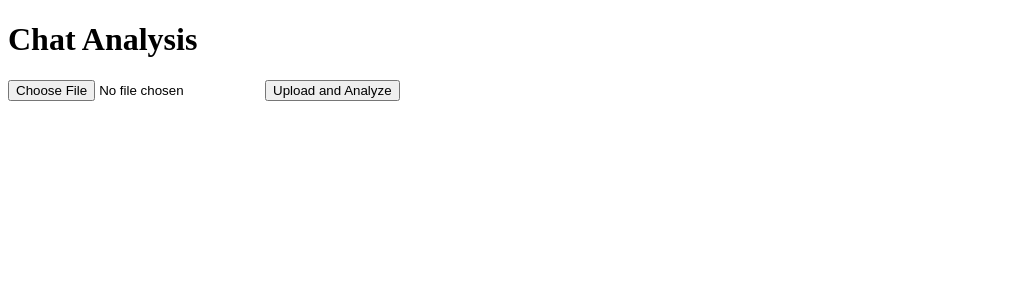
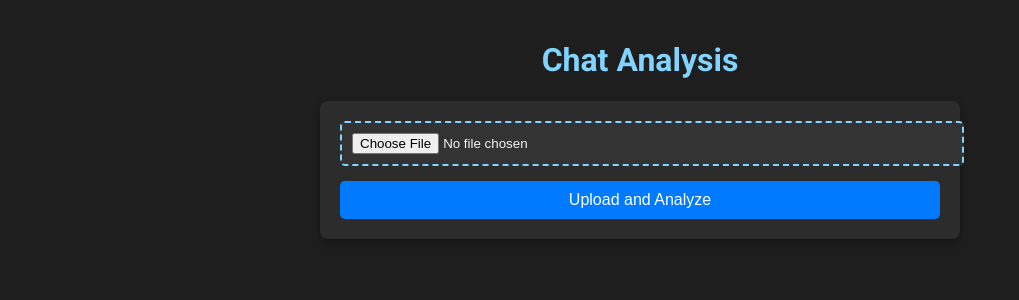
Before and after one commit to Rafa-Russo/Stats-Whats, a FastAPI app: page / in a window 1280 px wide. Shown: the top 300 px of the page, without its empty margins (0-1019 px from the left). Run offline with FastAPI, Linux system fonts and the light colour scheme; parts of the project's set-up code (start-up, migrations or seed data) failed here and were passed over; some libraries are stand-ins or nearby versions.

Commit message:
Dark themed.

```diff
--- a/templates/index.html
+++ b/templates/index.html
@@ -4,8 +4,92 @@
     <meta charset="UTF-8">
     <meta name="viewport" content="width=device-width, initial-scale=1.0">
     <title>Chat Analysis</title>
+    <link href="https://fonts.googleapis.com/css2?family=Roboto:wght@400;500;700&display=swap" rel="stylesheet">
     <script src="https://cdn.plot.ly/plotly-latest.min.js"></script>
     <script src="https://code.jquery.com/jquery-3.6.0.min.js"></script>
+    <style>
+        body {
+            font-family: 'Roboto', sans-serif;
+            background-color: #1e1e1e; /* Dark background */
+            color: #f4f4f9; /* Light text color */
+            margin: 0;
+            padding: 20px;
+            display: flex;
+            flex-direction: column;
+            align-items: center;
+        }
+
+        h1 {
+            color: #80d4ff; /* Soft blue for titles */
+        }
+
+        #upload-form {
+            background-color: #2c2c2c; /* Darker form background */
+            padding: 20px;
+            border-radius: 8px;
+            box-shadow: 0 4px 8px rgba(0, 0, 0, 0.3); /* Softer shadow */
+            width: 100%;
+            max-width: 600px;
+            margin-bottom: 20px;
+        }
+
+        input[type="file"] {
+            width: 100%;
+            padding: 10px;
+            border: 2px dashed #80d4ff; /* Light blue border for inputs */
+            border-radius: 5px;
+            margin-bottom: 15px;
+            background-color: #333; /* Dark input background */
+            color: #f4f4f9;
+            transition: border 0.3s ease, background-color 0.3s ease;
+        }
+
+        input[type="file"]:hover {
+            border-color: #4ca8d9;
+            background-color: #444;
+        }
+
+        button {
+            width: 100%;
+            padding: 10px 20px;
+            background-color: #007BFF; /* Bright blue for buttons */
+            color: white;
+            border: none;
+            border-radius: 5px;
+            cursor: pointer;
+            font-size: 16px;
+            font-weight: 500;
+            transition: background-color 0.3s ease;
+        }
+
+        button:hover {
+            background-color: #0056b3; /* Darker blue on hover */
+        }
+
+        #results {
+            width: 100%;
+            max-width: 800px;
+        }
+
+        h2, h3 {
+            color: #80d4ff;
+            margin-bottom: 10px;
+        }
+
+        h3 {
+            margin-top: 10px;
+        }
+
+        @media (max-width: 768px) {
+            #upload-form {
+                padding: 15px;
+            }
+
+            button {
+                font-size: 14px;
+            }
+        }
+    </style>
 </head>
 <body>
 <h1>Chat Analysis</h1>
```
Lines whose indentation alone changed are shown as unchanged.
